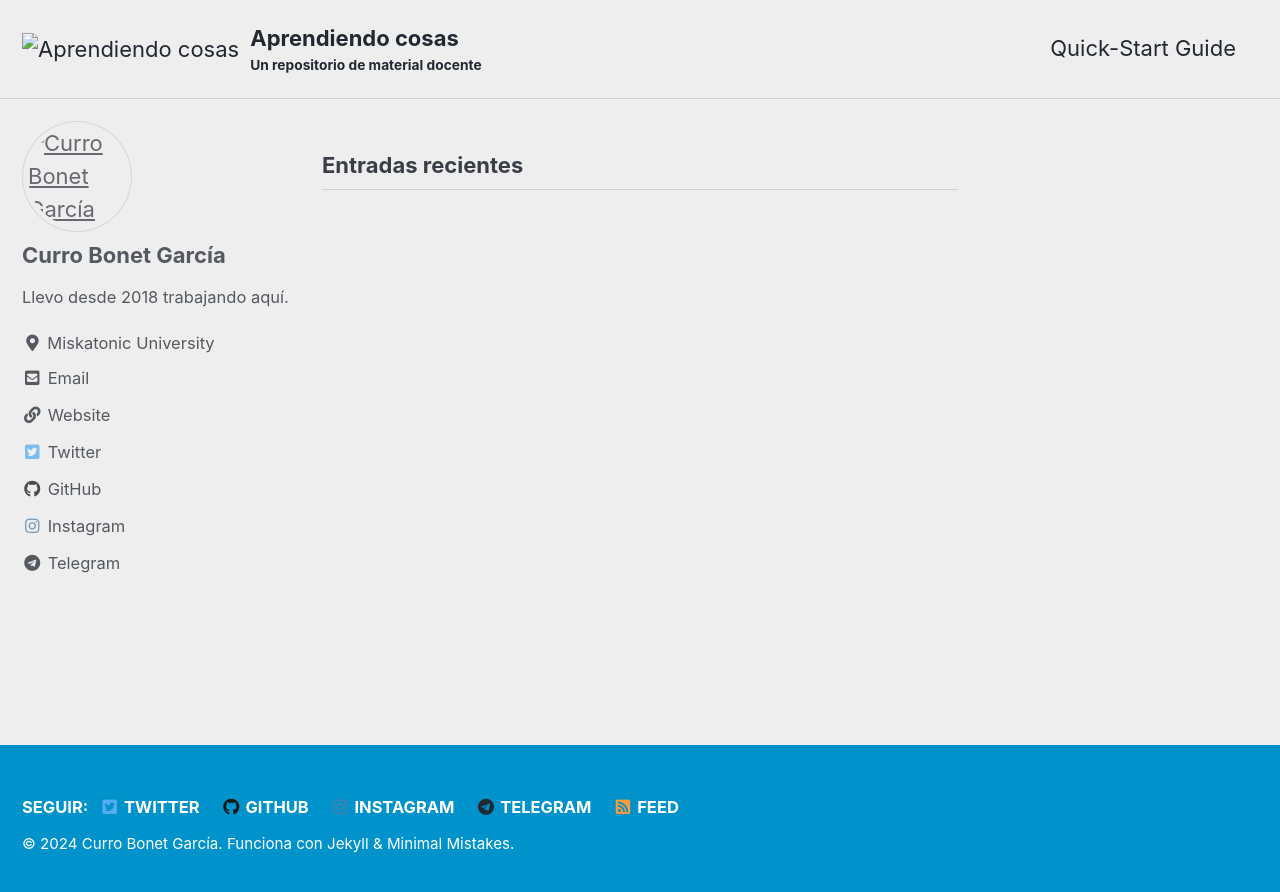
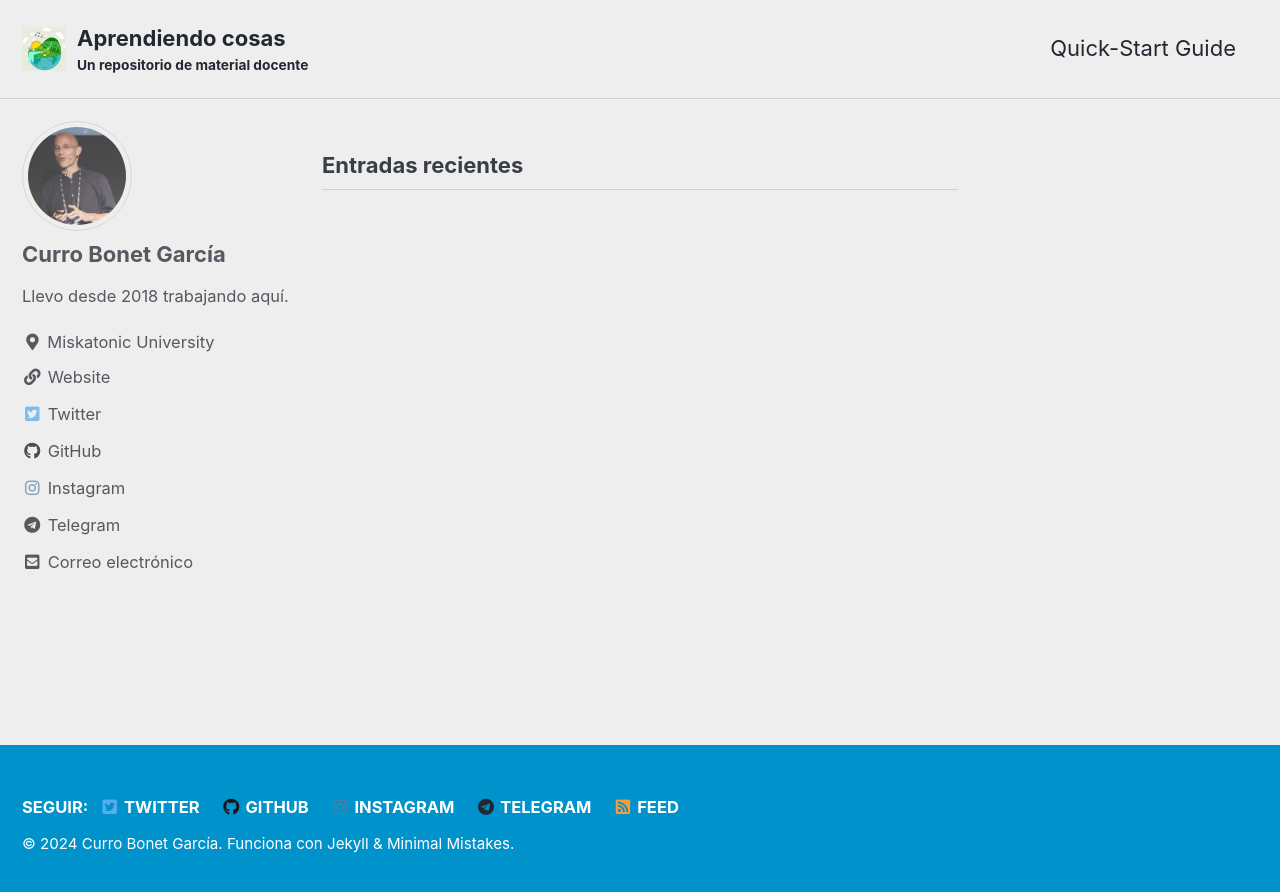
Before and after one commit to aprendiendo-cosas/aprendiendo-cosas.github.io, a Jekyll site: the page built from index.html, in a window 1280 px wide. Shown: the top 892 px of the page. Built offline with Jekyll 4.4.1, drawn with Linux system fonts in a browser that asks for light colours; cached includes are drawn as plain includes; the list of posts is cut into pages by our own code.

Commit message:
Cambio las imágenes de logo, teaser y Curro al directorio Assets porque si están en images no se ven

```diff
--- a/_config.yml
+++ b/_config.yml
@@ -24,8 +24,8 @@
 url                      : "https://viskovitz.gitghb.io" # the base hostname & protocol for your site e.g. "https://mmistakes.github.io"
 baseurl                  : # the subpath of your site, e.g. "/blog"
 repository               : "viskovitz/aprendiendo-cosas" # GitHub username/repo-name e.g. "mmistakes/minimal-mistakes"
-teaser                   : "/assets/images/teaser_500x300.png" # path of fallback teaser image, e.g. "/assets/images/500x300.png"
-logo                     : "/assets/images/aprendiendo-cosas_160x160.png" # path of logo image to display in the masthead, e.g. "/assets/images/88x88.png"
+teaser                   : "/assets/teaser_500x300.png" # path of fallback teaser image, e.g. "/assets/images/500x300.png"
+logo                     : "/assets/aprendiendo-cosas_160x160.png" # path of logo image to display in the masthead, e.g. "/assets/images/88x88.png"
 masthead_title           : # overrides the website title displayed in the masthead, use " " for no title
 # breadcrumbs            : false # true, false (default)
 words_per_minute         : 200
@@ -109,14 +109,14 @@
 # Site Author
 author:
   name             : "Curro Bonet García"
-  avatar           : "/assets/images/curroTed.jpg" # path of avatar image, e.g. "/assets/images/bio-photo.jpg"
+  avatar           : "/assets/curroTed.png" # path of avatar image, e.g. "/assets/images/bio-photo.jpg"
   bio              : "Llevo desde 2018 trabajando aquí."
   location         : "Miskatonic University"
-  email            :
+  email            : "fjbonet@uco.es"
   links:
-    - label: "Email"
-      icon: "fas fa-fw fa-envelope-square"
-      url: "mailto:fjbonet@uco.es"
+#    - label: "Email"
+#      icon: "fas fa-fw fa-envelope-square"
+#      url: "mailto:fjbonet@uco.es"
     - label: "Website"
       icon: "fas fa-fw fa-link"
       url: "https://fjbonet.blogspot.com/"
```
Also changed, not shown: assets/aprendiendo-cosas_160x160.png (renamed from assets/images/aprendiendo-cosas_160x160.png), assets/curroTed.png (renamed from assets/images/curroTed.png), assets/teaser_500x300.png (renamed from assets/images/teaser_500x300.png).
